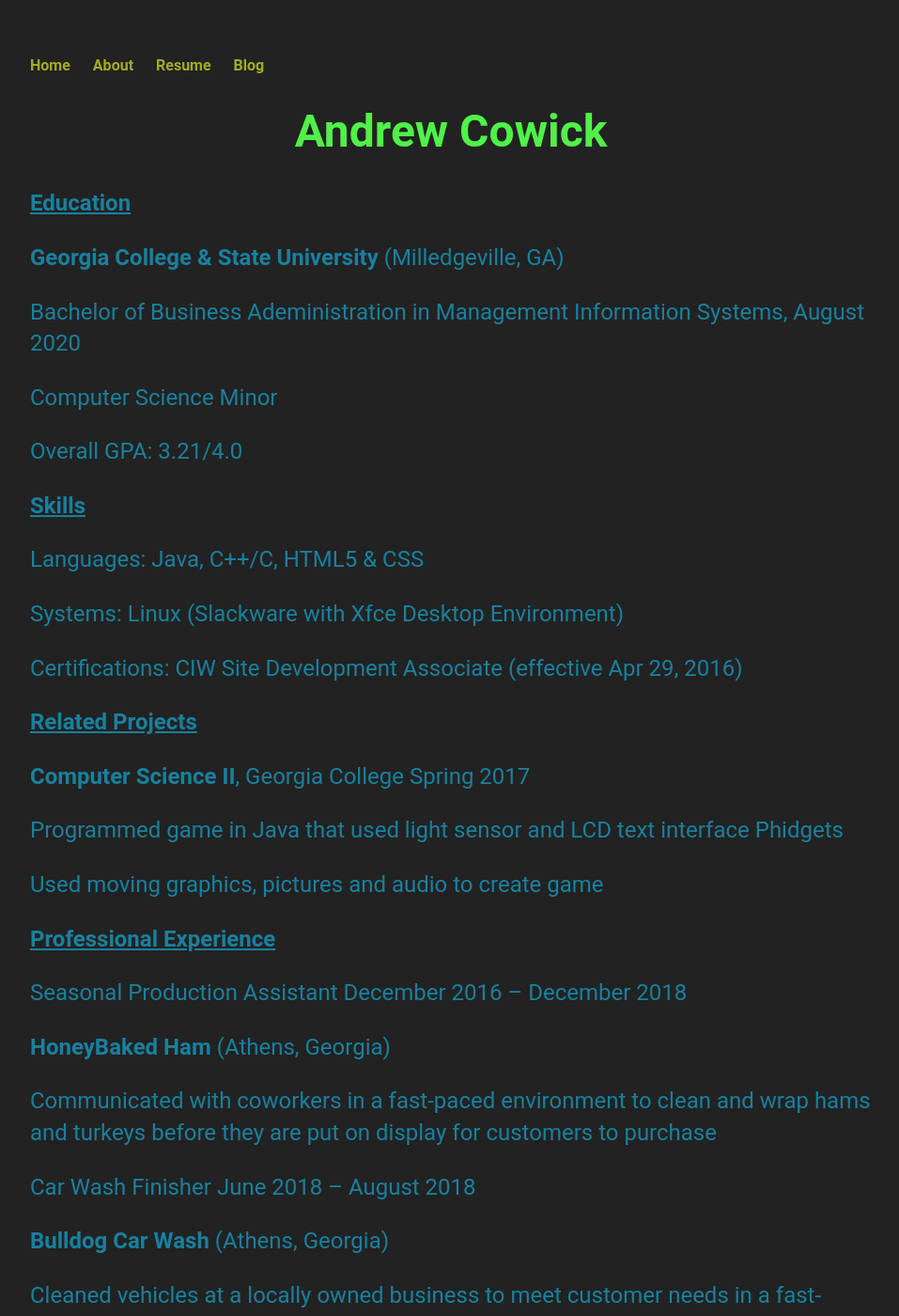
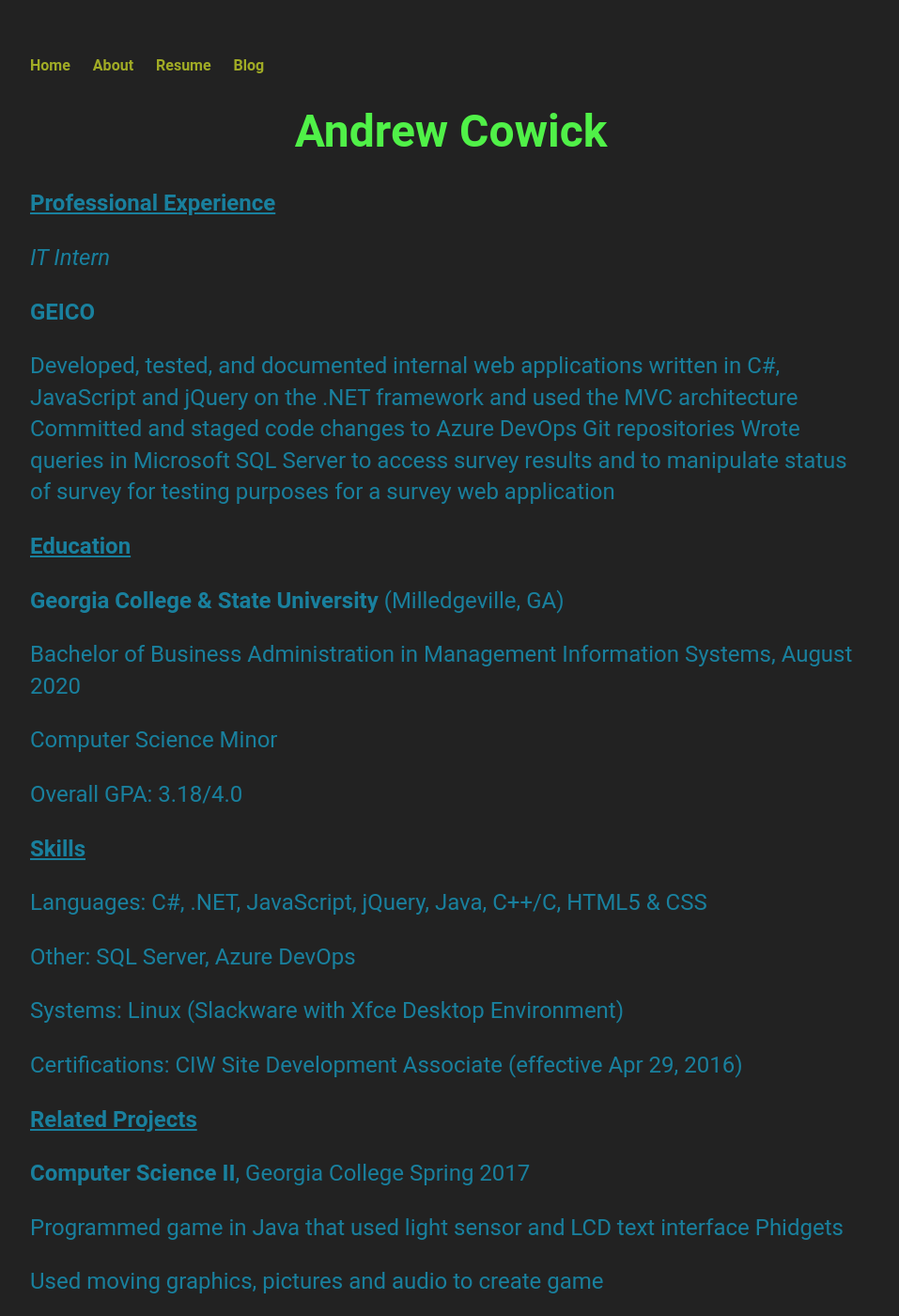
Before and after one commit to acow19/acow19.github.io, a Jekyll site: the page built from resume/index.html, in a window 1280 px wide and 1400 px high. Shown: the whole window at 94% size, without its empty margins (160-1117 px from the left). Built offline with Jekyll 4.4.1, drawn with Linux system fonts in a browser that asks for light colours; some of the changed text lies outside the part shown.

Commit message:
Added some text and removed some unnecessary text

```diff
--- a/index.html
+++ b/index.html
@@ -29,12 +29,10 @@ title: Andrew Cowick, Aspiring Professional Programmer
             document.write('<h1>' + "Good " + r + " " + greeting + " " + "I'm Andrew Cowick" + '</h1>');
         </script>
         <p>
-            <img src="Me As A Mii.PNG" alt="Me As A Mii" width="100" height="170" align="left" />
+            <img src="Me As A Mii.PNG" alt="Me As A Mii Character" width="100" height="170" align="left" />
             I'm a student at Georgia College & State University.
             I plan on graduating with a Management Information Systems B.B.A. degree in summer 2020.
             I am an aspiring Software Developer/Engineer, Web/Front-end Developer, and Mobile Applications Developer.
-            <em>I am a perfectionist.</em>
-            I also have a love for Running and Nu Disco music.
-            <br /><a href="/about">You can read more about my life here</a>
+            <br /><a href="/about">You can read more about me here</a>
         </p>
     </div><!-- /.blurb -->
--- a/resume/index.html
+++ b/resume/index.html
@@ -58,6 +58,22 @@ function topFunction() {
     </p>
 
     <p>
+        <strong><u>Professional Experience</u></strong>
+    </p>
+    <p>
+        <i>IT Intern</i>
+    </p>
+    <p>
+        <strong>GEICO</strong>
+    </p>
+    <p>
+        Developed, tested, and documented internal web applications written in C#, JavaScript and jQuery on the .NET framework and used the MVC architecture
+        Committed and staged code changes to Azure DevOps Git repositories
+        Wrote queries in Microsoft SQL Server to access survey results and to manipulate status of survey for testing purposes for a survey web application
+
+    </p>
+
+    <p>
         <strong><u>Education</u></strong>
     </p>
     <p>
@@ -67,13 +83,13 @@ function topFunction() {
 </div>
 
     <p>
-        	Bachelor of Business Adeministration in Management Information Systems, August 2020
+        	Bachelor of Business Administration in Management Information Systems, August 2020
     </p>
     <p>
         	Computer Science Minor
     </p>
     <p>
-        	Overall GPA: 3.21/4.0
+        	Overall GPA: 3.18/4.0
     </p>
 
 <p>
@@ -83,7 +99,10 @@ function topFunction() {
     <strong><u>Skills</u></strong>
 </p>
 <p>
-    Languages: Java, C++/C, HTML5 &amp; CSS
+    Languages: C#, .NET, JavaScript, jQuery, Java, C++/C, HTML5 &amp; CSS
+</p>
+<p>
+    Other: SQL Server, Azure DevOps
 </p>
 <p>
     Systems: Linux (Slackware with Xfce Desktop
@@ -113,10 +132,10 @@ function topFunction() {
     <strong><u> </u></strong>
 </p>
 <p>
-    <strong><u>Professional Experience</u></strong>
+    <strong><u>Other Professional Experience</u></strong>
 </p>
     <p>
-    Seasonal Production Assistant December 2016 – December 2018
+    <i>Seasonal Production Assistant December 2016 – December 2019</i>
 </p>
 <p>
     <strong>HoneyBaked Ham </strong>
@@ -126,8 +145,9 @@ function topFunction() {
      Communicated with coworkers in a fast-paced environment to clean and wrap
     hams and turkeys before they are put on display for customers to purchase
 </p>
+
 <p>
-    Car Wash Finisher<strong> </strong> June 2018 – August 2018
+    <i>>Car Wash Finisher June 2018 – August 2018</i>
 </p>
 <p>
     <strong>Bulldog Car Wash </strong>
@@ -146,7 +166,7 @@ function topFunction() {
 </p>
 <p>
     <strong>Cross Country Team, </strong>
-    Georgia College<strong> </strong>2016-Present
+    Georgia College 2016-Present
 </p>
 <p>
      Collaborate with teammates to reach team goals of placing high at the
```
Also changed, not shown: about/index.html (+0 -23 lines).
